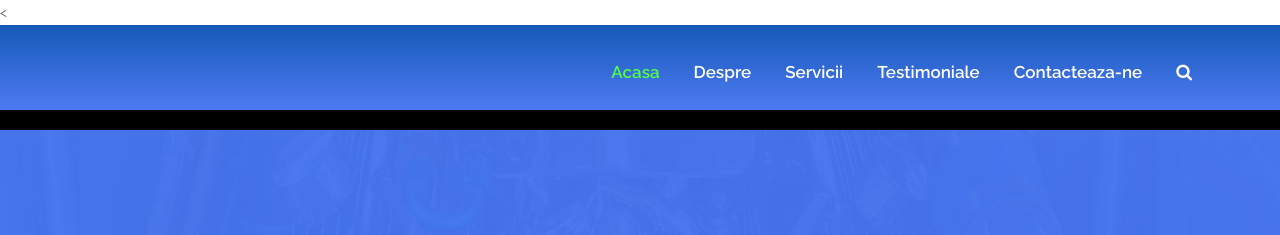
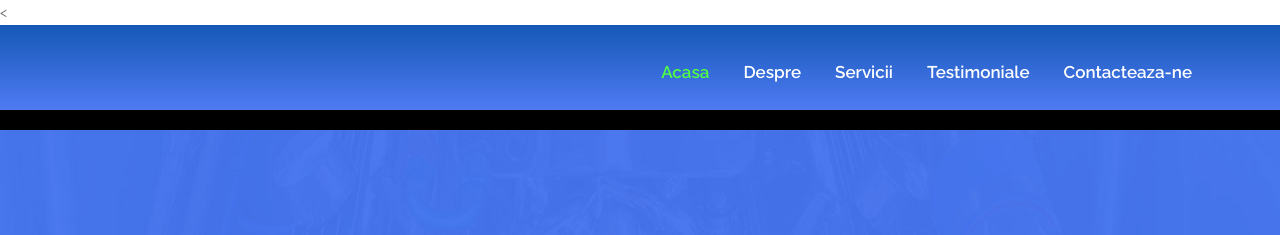
Before and after one commit to Albcrina02/Mythical, a plain HTML site: page index.html in a window 1280 px wide. Shown: the top 235 px of the page. Drawn offline with nearby package versions, Linux system fonts and the light colour scheme.

Commit message:
Update index.html

```diff
--- a/index.html
+++ b/index.html
@@ -70,12 +70,7 @@
                               <li class="nav-item">
                                  <a class="nav-link" href="contact.html">Contacteaza-ne</a>
                               </li>
-                              <!-- <li class="nav-item d_none">
-                                 <a class="nav-link" href="#"><i class="fa fa-user-circle padd_right" aria-hidden="true"></i>Login/Register</a>
-                              </li> -->
-                              <li class="nav-item d_none">
-                                 <a class="nav-link" href="#"><i class="fa fa-search" aria-hidden="true"></i></a>
-                              </li>
+
                            </ul>
                         </div>
                      </nav>
```
